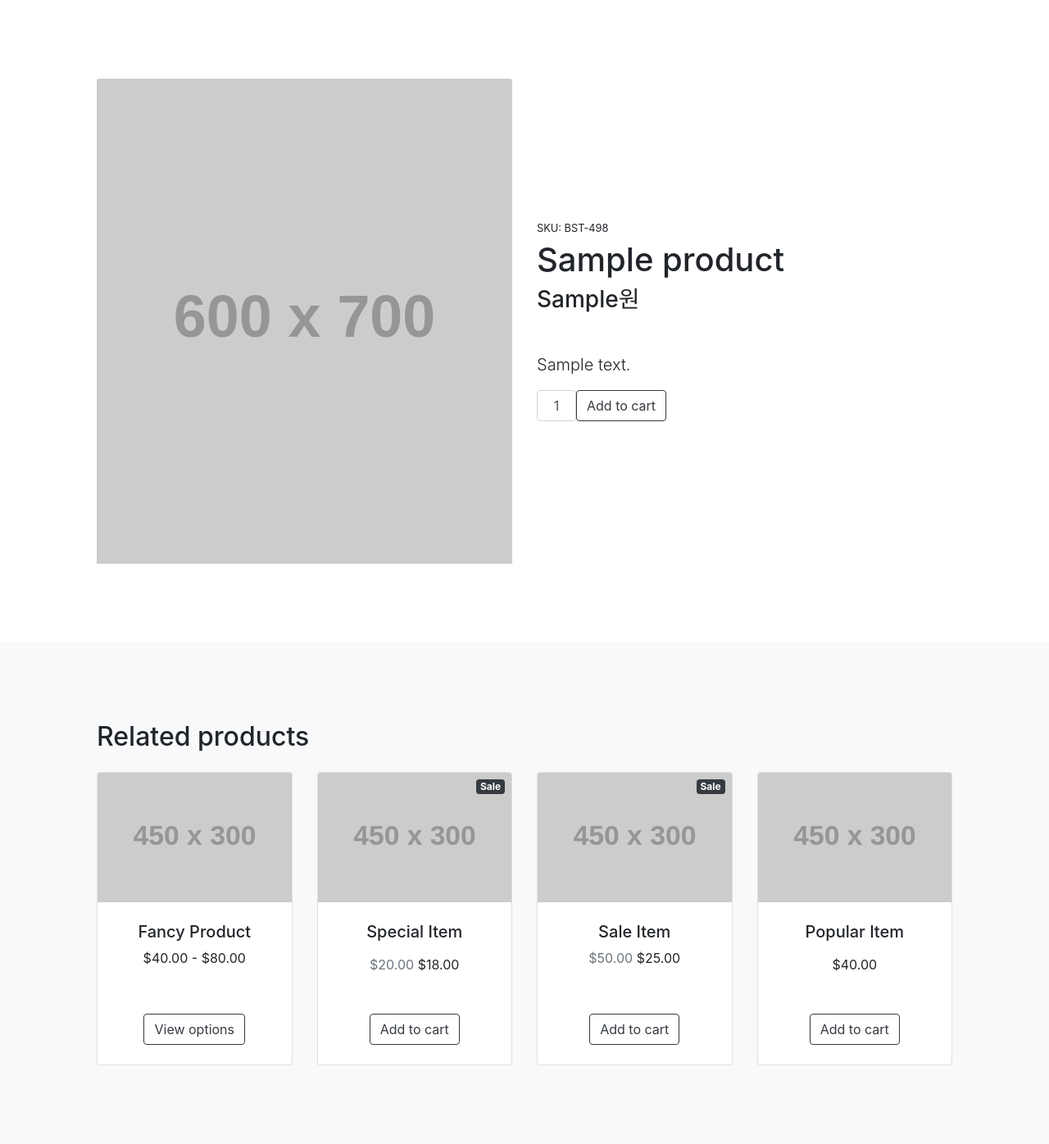
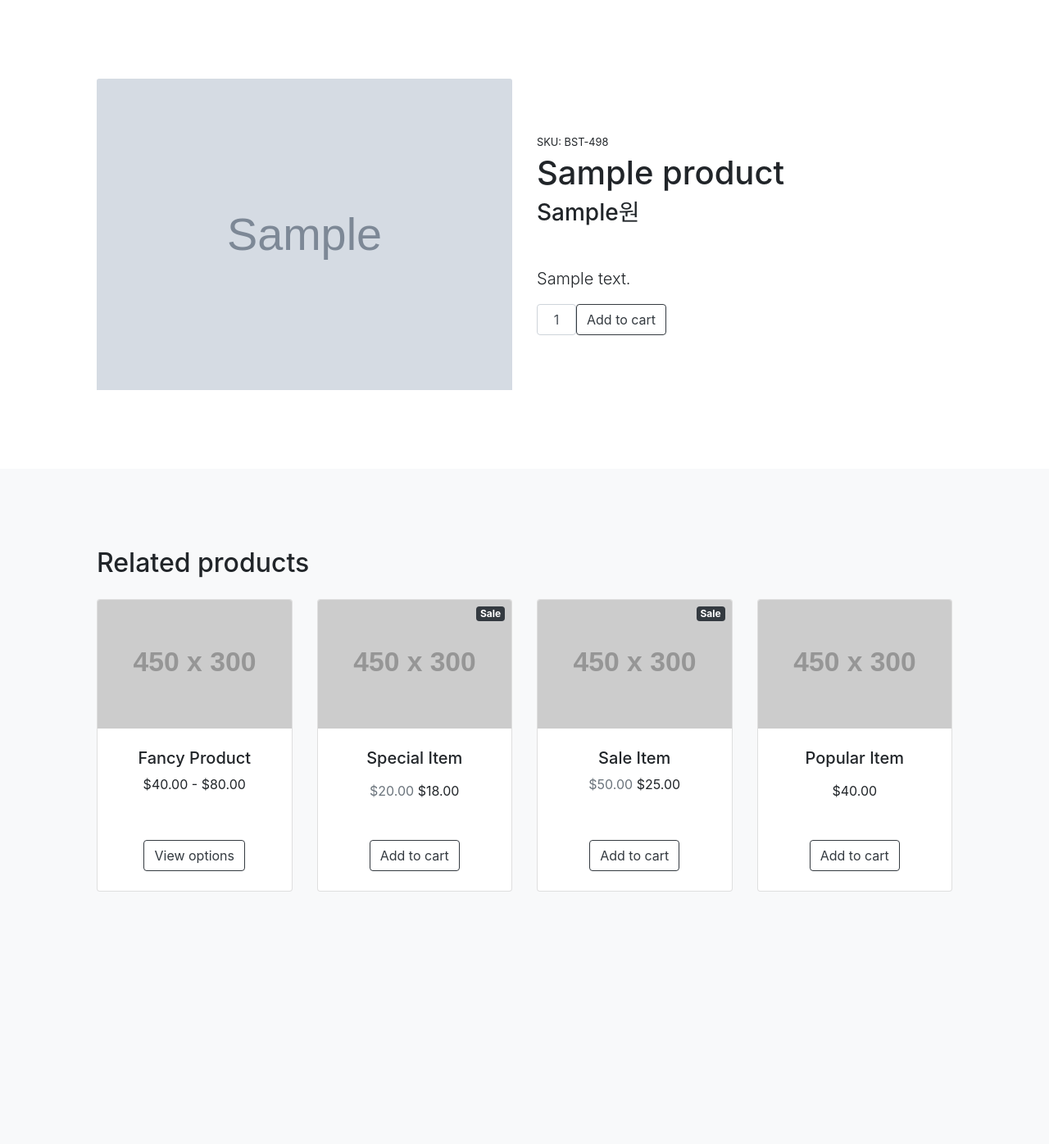
Before and after one commit to suxmxn/finalPrj, a Django app: page /shopping/1/ in a window 1280 px wide. Shown: the part 56-1452 px from the top of the page at 82% size. After the commit the page ends 1144 px from the top, so only its background shows below. Run offline with Django 3.2, Linux system fonts and the light colour scheme; tables that the repository leaves empty hold one stand-in row (values such as "Sample post"); grey boxes marked "Sample" are stand-in pictures; grey boxes labelled with a size stand in for pictures from a placeholder-image service; some libraries are stand-ins or nearby versions.

Commit message:
포스트 상세 페이지에 대표 이미지 출력하기

```diff
--- a/shopping/templates/shopping/product_detail.html
+++ b/shopping/templates/shopping/product_detail.html
@@ -53,7 +53,7 @@
         <div class="py-5">
             <div class="container px-4 px-lg-5 my-5">
                 <div class="row gx-4 gx-lg-5 align-items-center">
-                    <div class="col-md-6"><img class="card-img-top mb-5 mb-md-0" src="https://dummyimage.com/600x700/dee2e6/6c757d.jpg" alt="..." /></div>
+                    <div class="col-md-6"><img class="card-img-top mb-5 mb-md-0" src="{{product.product_image.url}}" alt="..." /></div>
                     <div class="col-md-6">
                         <div class="small mb-1">SKU: BST-498</div>
                         <h1 class="display-5 fw-bolder">{{product.name}}</h1>
```
